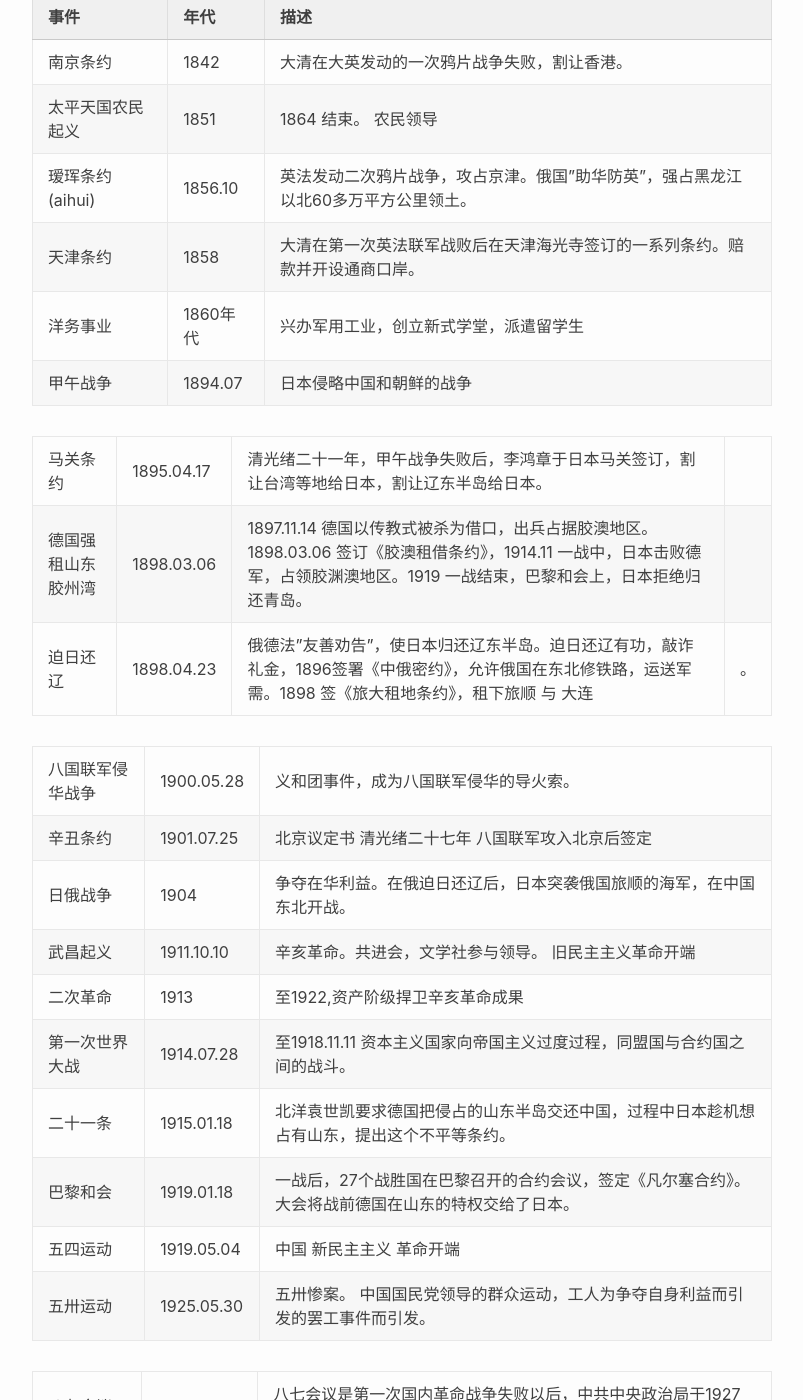
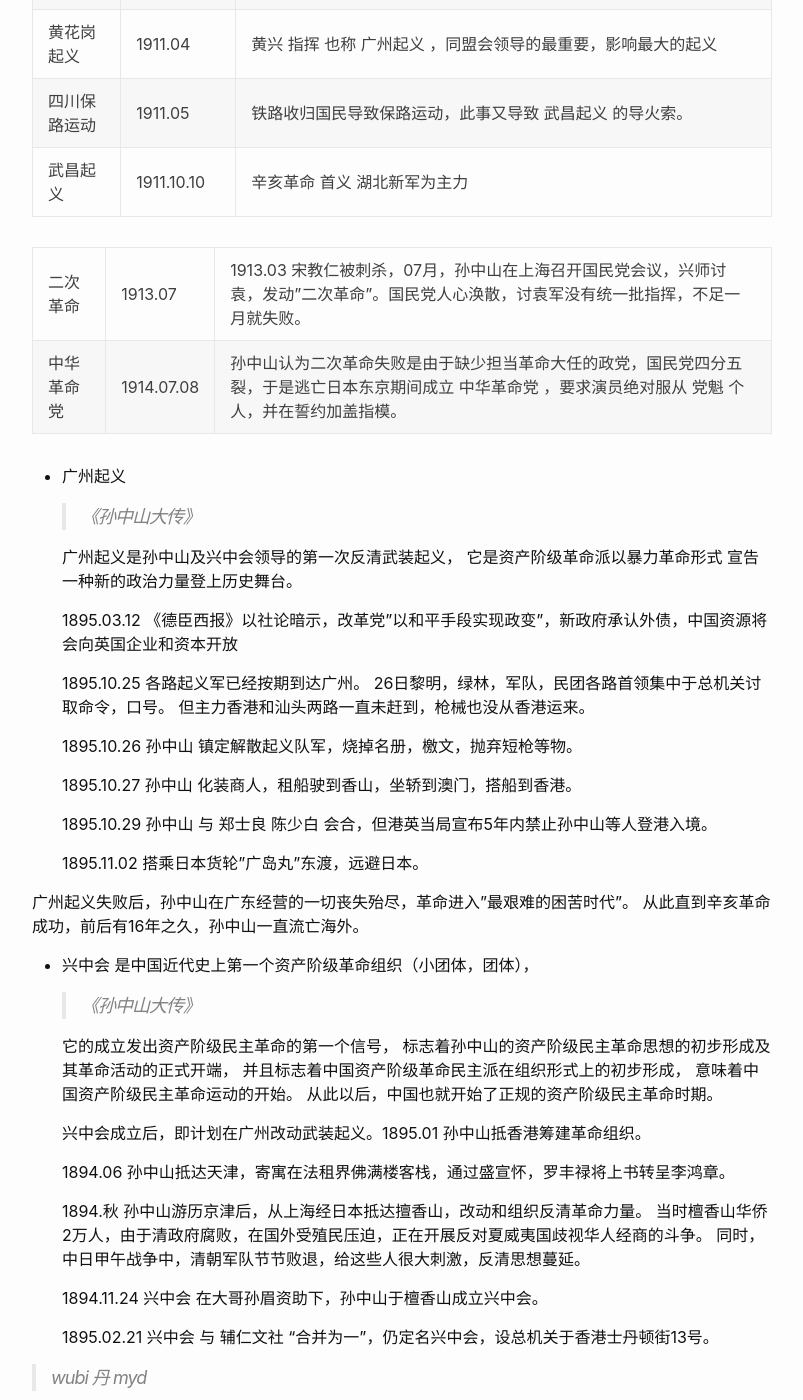
Before and after one commit to wangtiga/wangtiga.github.io, a Jekyll site: the page built from _posts/2020-11-15-3708_summary.md, in a window 1280 px wide and 1400 px high, scrolled down 17525 px. Shown: the whole window, without its empty margins (238-1041 px from the left). Built offline with Jekyll 4.4.1, drawn with Linux system fonts in a browser that asks for light colours; some of the changed text lies outside the part shown.

Commit message:
updated from notep

```diff
--- a/_posts/2020-11-15-3708_summary.md
+++ b/_posts/2020-11-15-3708_summary.md
@@ -428,11 +428,33 @@ TODO 第一次鸦片战争时期开设的几个通商口岸只有香港起到真
 
 ## 资产阶级革命派 起义 table
 
+3708 2020 08 第 27 题
+
   事件                |  年代      |   描述                 |
 --------------------- | ---------- | ---------------------- |
-  广州起义            | 1895.10.25 |
+  兴中会              | 1894.11.24 | 孙中山上书失败后，在檀香山成立, 誓词：驱逐鞑虏，恢复中国，创立合众政府。 |
+  广州起义            | 1895.10.25 | 孙中山第一次反清武装起义，香港武装未到，起义失败。 |
+  惠州三洲田起义      | 1900.10    | 郑士良 指挥 |
+
+  同盟会              | 1905.08.20 | 日本东京成立， 全国各个革命团体与势力站到一起抱成一团。11.26 机关报《民报》在东京正式出版发行。 纲领"驱除鞑虏，恢复中华，创立民国，平均地权"， |
+  惠州七女湖起义      | 1907.06    | 邓子瑜 指挥 |
+  河口起义            | 1908.04    | 黄明堂 王和顺 指挥 |
+  广州新军起义        | 1910.02    | 倪映典 指挥|
+  黄花岗起义          | 1911.04    | 黄兴 指挥 也称 广州起义 ，同盟会领导的最重要，影响最大的起义 |
+  四川保路运动        | 1911.05    | 铁路收归国民导致保路运动，此事又导致 武昌起义 的导火索。
+  武昌起义            | 1911.10.10 | 辛亥革命 首义  湖北新军为主力 |
+
+  二次革命            | 1913.07    | 1913.03 宋教仁被刺杀，07月，孙中山在上海召开国民党会议，兴师讨袁，发动"二次革命"。国民党人心涣散，讨袁军没有统一批指挥，不足一月就失败。|
+  中华革命党          | 1914.07.08 | 孙中山认为二次革命失败是由于缺少担当革命大任的政党，国民党四分五裂，于是逃亡日本东京期间成立 中华革命党 ，要求演员绝对服从 党魁 个人，并在誓约加盖指模。 |
+
+
 
 - 广州起义
+
+  > 《孙中山大传》
+
+  广州起义是孙中山及兴中会领导的第一次反清武装起义，
+  它是资产阶级革命派以暴力革命形式 宣告 一种新的政治力量登上历史舞台。
 
   1895.03.12 《德臣西报》以社论暗示，改革党"以和平手段实现政变"，新政府承认外债，中国资源将会向英国企业和资本开放
 
@@ -449,7 +471,33 @@ TODO 第一次鸦片战争时期开设的几个通商口岸只有香港起到真
 广州起义失败后，孙中山在广东经营的一切丧失殆尽，革命进入"最艰难的困苦时代"。
 从此直到辛亥革命成功，前后有16年之久，孙中山一直流亡海外。
 
-《孙中山大传》
+
+- 兴中会 是中国近代史上第一个资产阶级革命组织（小团体，团体），
+
+  > 《孙中山大传》
+
+  它的成立发出资产阶级民主革命的第一个信号，
+  标志着孙中山的资产阶级民主革命思想的初步形成及其革命活动的正式开端，
+  并且标志着中国资产阶级革命民主派在组织形式上的初步形成，
+  意味着中国资产阶级民主革命运动的开始。
+  从此以后，中国也就开始了正规的资产阶级民主革命时期。
+
+  兴中会成立后，即计划在广州改动武装起义。1895.01 孙中山抵香港筹建革命组织。
+
+  1894.06    孙中山抵达天津，寄寓在法租界佛满楼客栈，通过盛宣怀，罗丰禄将上书转呈李鸿章。
+
+  1894.秋    孙中山游历京津后，从上海经日本抵达擅香山，改动和组织反清革命力量。 当时檀香山华侨2万人，由于清政府腐败，在国外受殖民压迫，正在开展反对夏威夷国歧视华人经商的斗争。 同时，中日甲午战争中，清朝军队节节败退，给这些人很大刺激，反清思想蔓延。
+
+  1894.11.24 兴中会 在大哥孙眉资助下，孙中山于檀香山成立兴中会。
+
+  1895.02.21 兴中会 与 辅仁文社 "合并为一"，仍定名兴中会，设总机关于香港士丹顿街13号。
+
+
+> wubi 丹 myd
+
+> wubi 盛 dnnl
+
+> wubi 午 tfj  牛 rhk
 
 
 ## 重要事件 table
@@ -511,7 +559,7 @@ TODO 第一次鸦片战争时期开设的几个通商口岸只有香港起到真
 ## 党派成立 table
 
 * 总理各国事务衙门          1861     清政府，综理洋务的中央机关
-* 兴中会                    1894     孙中山，檀香山，中国第一个资产阶级革命组织
+* 兴中会                    1894.11  孙中山，檀香山，中国第一个资产阶级革命组织
 * TODO 光复会
 * TODO 同盟会                        第一个全国性资产阶级政党
 * 上海机器工会              1920.11  中共领导建立的第一个产业工会
```
Also changed, not shown: _posts/2020-07-14-3708_2019_04.md (+2 -0 lines).
